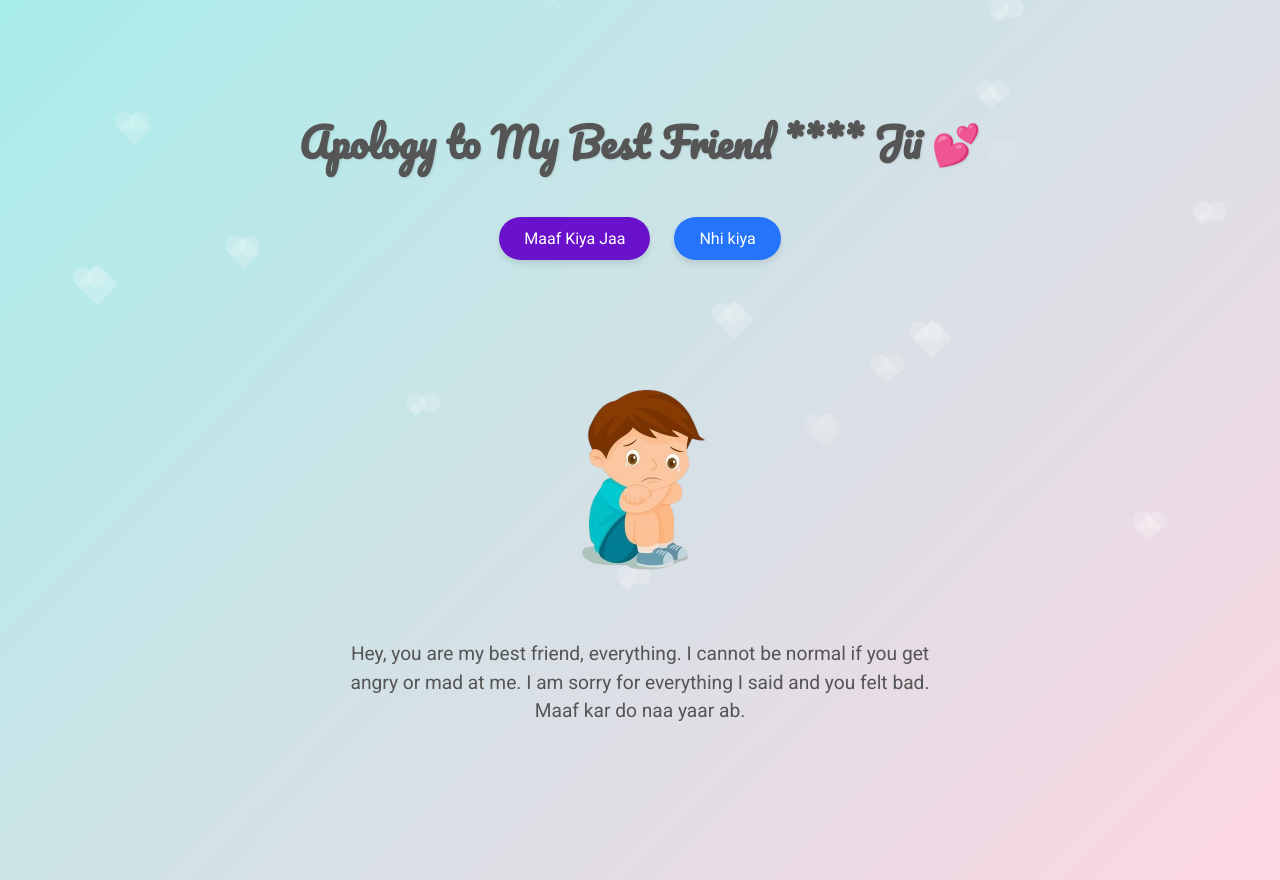
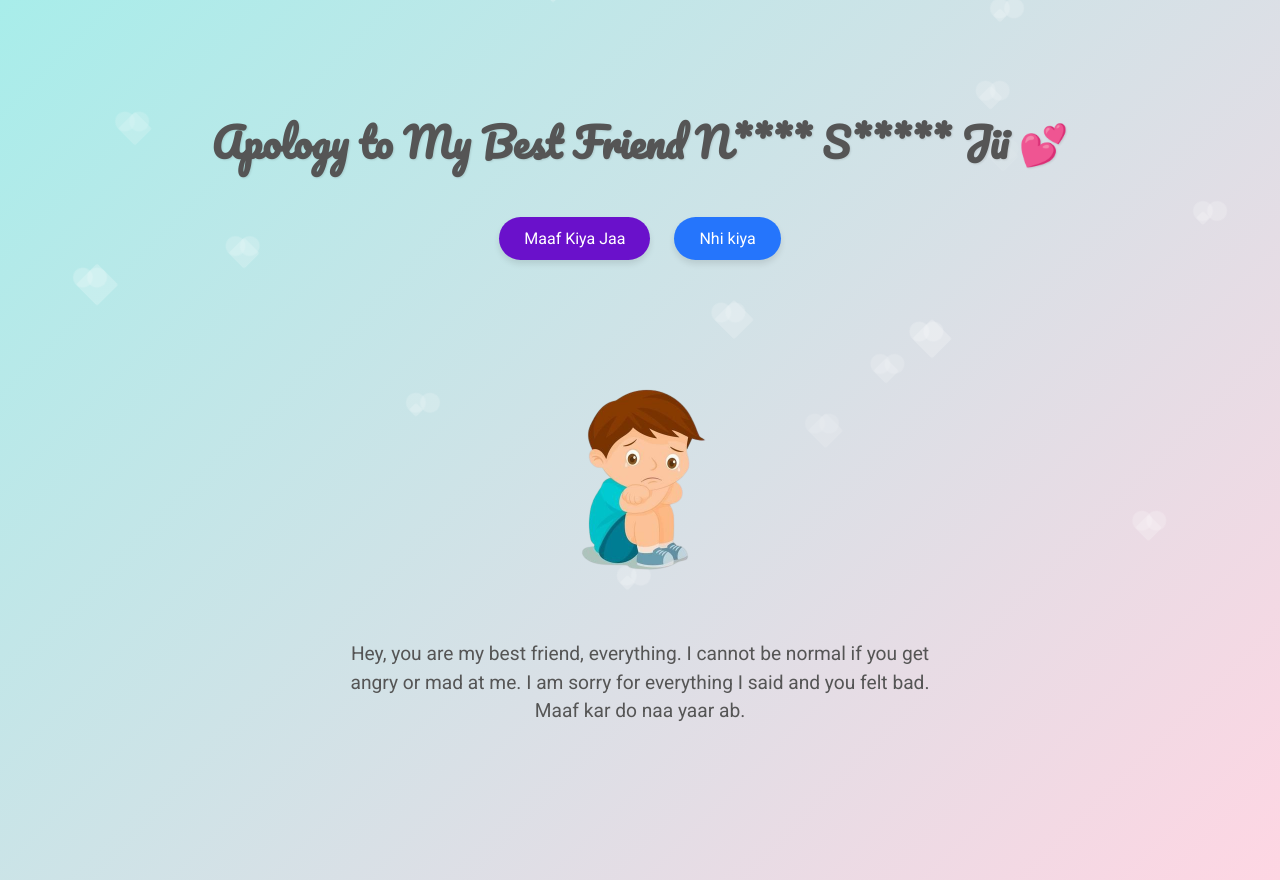
Before and after one commit to khushanpoptani/Assignment, a plain HTML site: page Index.html in a window 1280 px wide. Drawn offline with Linux system fonts and the light colour scheme.

Commit message:
Update Index.html

```diff
--- a/Index.html
+++ b/Index.html
@@ -385,7 +385,7 @@
 
     <!-- Main Content -->
     <div class="content">
-        <h1>Apology to My Best Friend **** Jii 💕</h1>
+        <h1>Apology to My Best Friend N**** S***** Jii 💕</h1>
         <div class="button-container">
             <button id="maafButton">Maaf Kiya Jaa</button>
             <button id="nhiButton">Nhi kiya</button>
```
